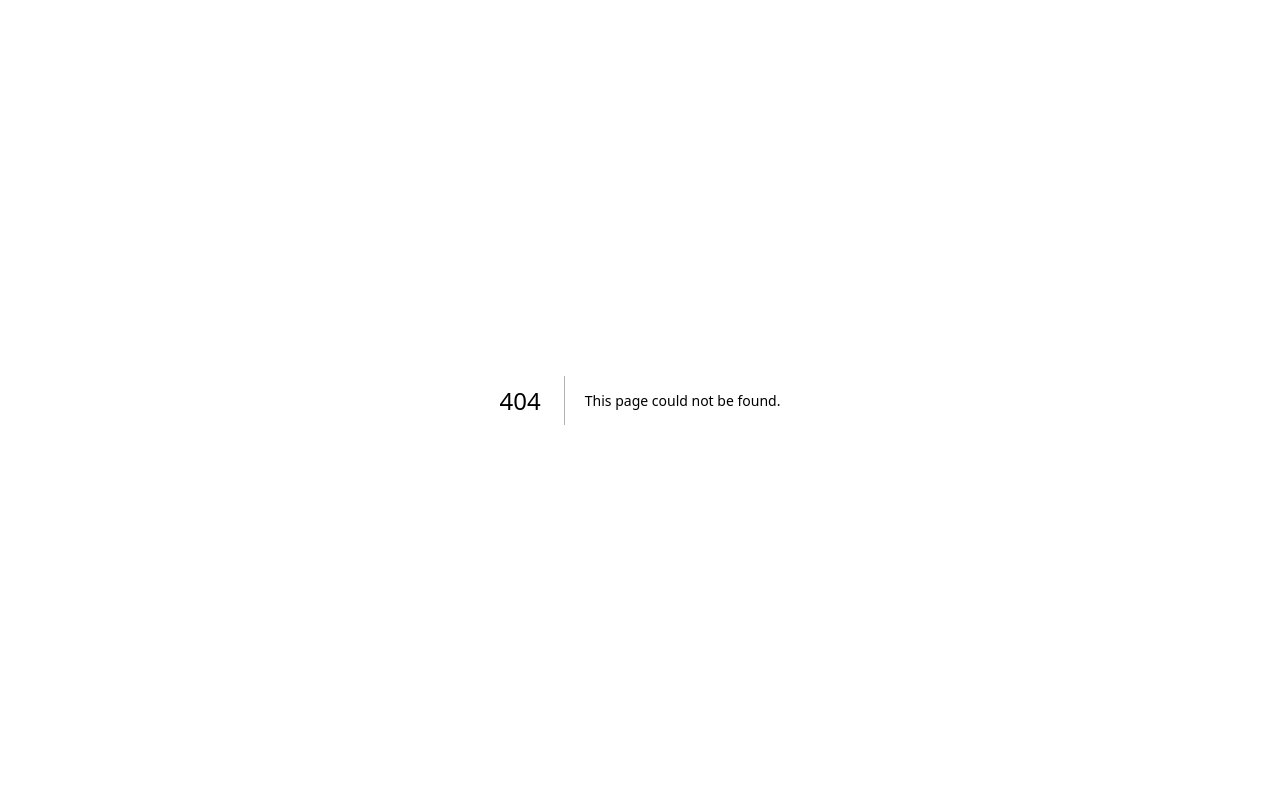
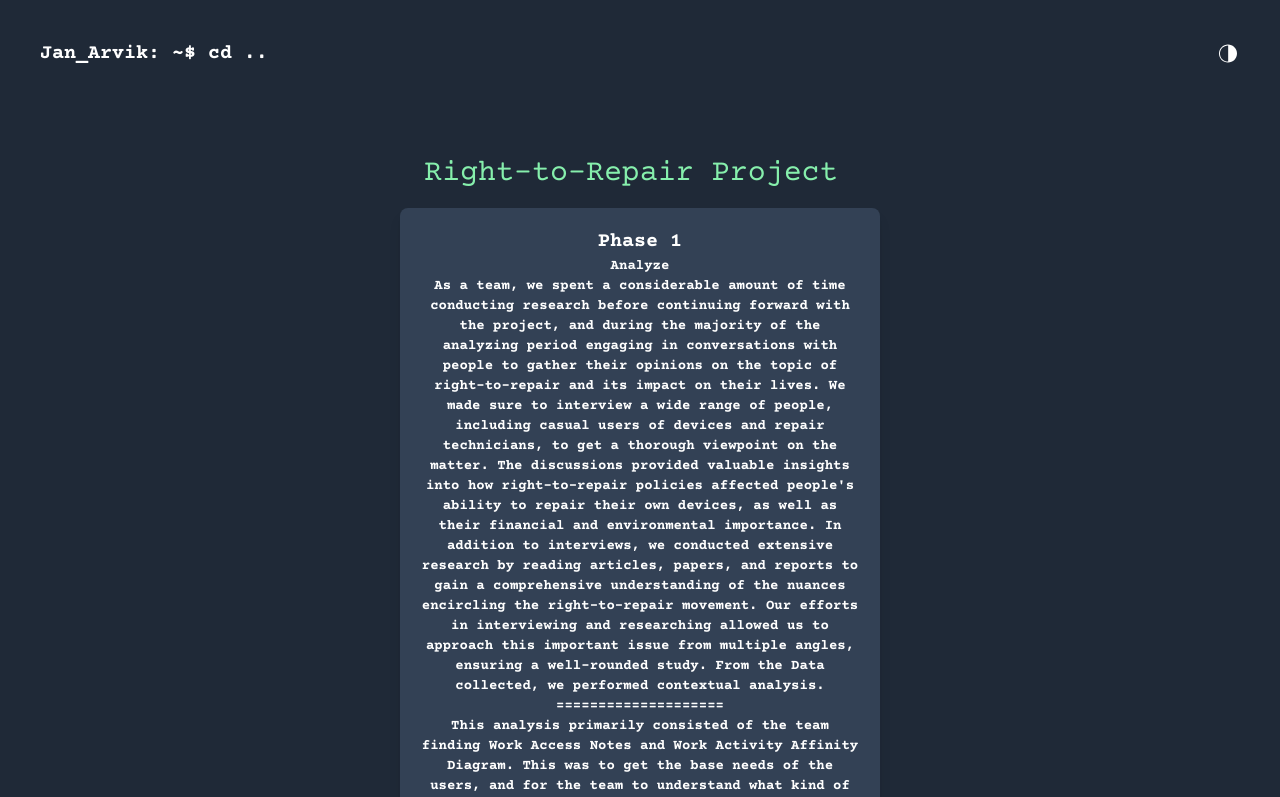
Before and after one commit to Skumbl/NextJS-React-Portfolio, a Next.js app: page /hci in a window 1280 px wide. Before the commit this address had no page. Shown: the top 797 px of the page. Built offline with nearby package versions, Linux system fonts and the light colour scheme.

Commit message:
added basics for HCI project, will finish, then remove at a later date

```diff
--- /dev/null
+++ b/pages/hci.js
@@ -0,0 +1,78 @@
+import Head from 'next/head';
+import { WiMoonAltThirdQuarter } from 'react-icons/wi';
+import { useState } from 'react';
+import Link from 'next/link';
+import Image from "next/image";
+import phaseOne from "../public/Phase1.jpg"
+
+export default function project() {
+    const [darkMode, setDarkMode] = useState(true);
+    return (
+        <div className={darkMode ? "dark" : ""}>
+            <Head>
+                <title>Jan Arvik Projects</title>
+                <meta name="description" content="very cool and swag" />
+
+                <link rel="apple-touch-icon" sizes="180x180" href="/apple-touch-icon.png" />
+                <link rel="icon" type="image/png" sizes="32x32" href="/favicon-32x32.png" />
+                <link rel="icon" type="image/png" sizes="16x16" href="/favicon-16x16.png" />
+                <link rel="manifest" href="/site.webmanifest" />
+                <link rel="mask-icon" href="/safari-pinned-tab.svg" color="#5bbad5" />
+                <meta name="msapplication-TileColor" content="#da532c" />
+                <meta name="theme-color" content="#ffffff" />
+            </Head>
+
+            <main className='bg-white dark:bg-gray-800'>
+                <section className='bg-white dark:bg-gray-800'>
+                    <nav className='p-10 mb-12 flex justify-between'>
+                        <h1 className='font-courierBold text-xl text-black dark:text-white'>
+                            <Link className='hover:text-gray-500' href="/">Jan_Arvik: ~$ cd .. </Link>
+                        </h1>
+                        <ul className='flex items-center'>
+                            <li>
+                                <WiMoonAltThirdQuarter onClick={() => setDarkMode(!darkMode)}
+                                    className='cursor-pointer text-2xl dark:text-white' />
+                            </li>
+                        </ul>
+                    </nav>
+                    <div className='text-md max-w-md m-auto px-2 text-black dark:text-white'>
+                        <h1 className='font-courier text-3xl text-left mb-4 text-green-700 dark:text-green-300'>Right-to-Repair Project</h1>
+                    </div>
+                </section>
+
+                <section className='max-w-lg m-auto px-2 bg-white dark:bg-gray-800 font-courierBold text-center'>
+                    <div className='text-sm text-black dark:text-white p-5 m-2 dark:bg-slate-700 shadow-lg rounded-lg'>
+                        <h1 className='text-xl'>
+                            Phase 1
+                        </h1>
+                        <h3>Analyze</h3>
+                        <p>
+                        As a team, we spent a considerable amount of time conducting research before continuing forward with the project, and during the majority of the analyzing period engaging in conversations with people to gather their opinions on the topic of right-to-repair and its impact on their lives. We made sure to interview a wide range of people, including casual users of devices and repair technicians, to get a thorough viewpoint on the matter. The discussions provided valuable insights into how right-to-repair policies affected people's ability to repair their own devices, as well as their financial and environmental importance. In addition to interviews, we conducted extensive research by reading articles, papers, and reports to gain a comprehensive understanding of the nuances encircling the right-to-repair movement. Our efforts in interviewing and researching allowed us to approach this important issue from multiple angles, ensuring a well-rounded study.
+From the Data collected, we performed contextual analysis.
+                        </p>
+                        <p>
+                        ====================
+                        </p>
+                        <p>
+This analysis primarily consisted of the team finding Work Access Notes and Work Activity Affinity Diagram. This was to get the base needs of the users, and for the team to understand what kind of solution we wanted to create to inform more people about right-to-repair
+                        </p>
+                        <p>
+                        ====================
+                        </p>
+                        <Image src={phaseOne} className='w-100 h-100 object-center rounded-md mb-4' />
+                        <p>
+                        <Link className='hover:bg-slate-700 font-courier bg-slate-500 text-white px-4
+                        py-2 rounded-md dark:bg-slate-900 dark:hover:bg-slate-600' href="https://docs.google.com/document/d/1aeuYmnBBoDL2QBWYhTOjE4TmQuMAcjZ_jLfbQNiGXuE/edit?usp=sharing">View Full Report </Link>
+                        </p>
+                    </div>
+                    <div className='text-xl text-black dark:text-white p-5 m-2 dark:bg-slate-700 shadow-lg rounded-lg'>Phase 2</div>
+                    <div className='text-xl text-black dark:text-white p-5 m-2 dark:bg-slate-700 shadow-lg rounded-lg'>Phase 3</div>
+                </section>
+                <section className='pb-9'>
+
+                </section>
+
+            </main>
+        </div>
+    )
+}
--- a/pages/index.js
+++ b/pages/index.js
@@ -78,6 +78,13 @@ export default function Home() {
                     </div>
                 </section>
 
+                <section className="bg-white dark:bg-gray-800 font-courier pt-4">
+                    <div className='flex justify-center'>
+                        <Link className='hover:bg-slate-700 font-courier bg-slate-500 text-white px-4
+              py-2 rounded-md dark:bg-slate-900 dark:hover:bg-slate-600' href="hci">cd ./HCI_Project</Link>
+                    </div>
+                </section>
+
                 {/* this fixes the weird part at the bottom of the page 🤷‍♂️ */}
                 <section>
                     <div className='py-10 bg-white dark:bg-gray-800'>
```
Also changed, not shown: public/Phase1.jpg (added).
